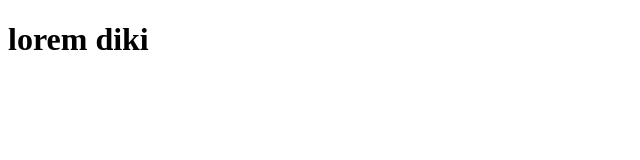
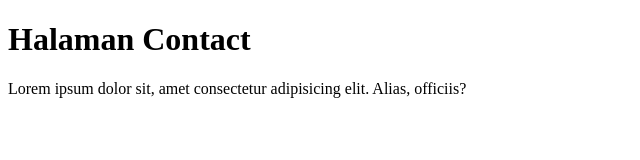
Before and after one commit to Aldyfaisal80/git-prot-prot-brench, a plain HTML site: page contact.html in a window 1280 px wide. Shown: the whole page, without its empty margins (0-640 px from the left). Drawn offline with Linux system fonts and the light colour scheme.

Commit message:
page(contact): mbuh (#4)
* page(contact): create new about contact

* page(contact): update page contact

```diff
--- a/contact.html
+++ b/contact.html
@@ -6,6 +6,7 @@
     <title>Contact</title>
 </head>
 <body>
-    <h1>lorem diki</h1>
+    <h1>Halaman Contact</h1>
+    <p>Lorem ipsum dolor sit, amet consectetur adipisicing elit. Alias, officiis?</p>
 </body>
 </html>
```
